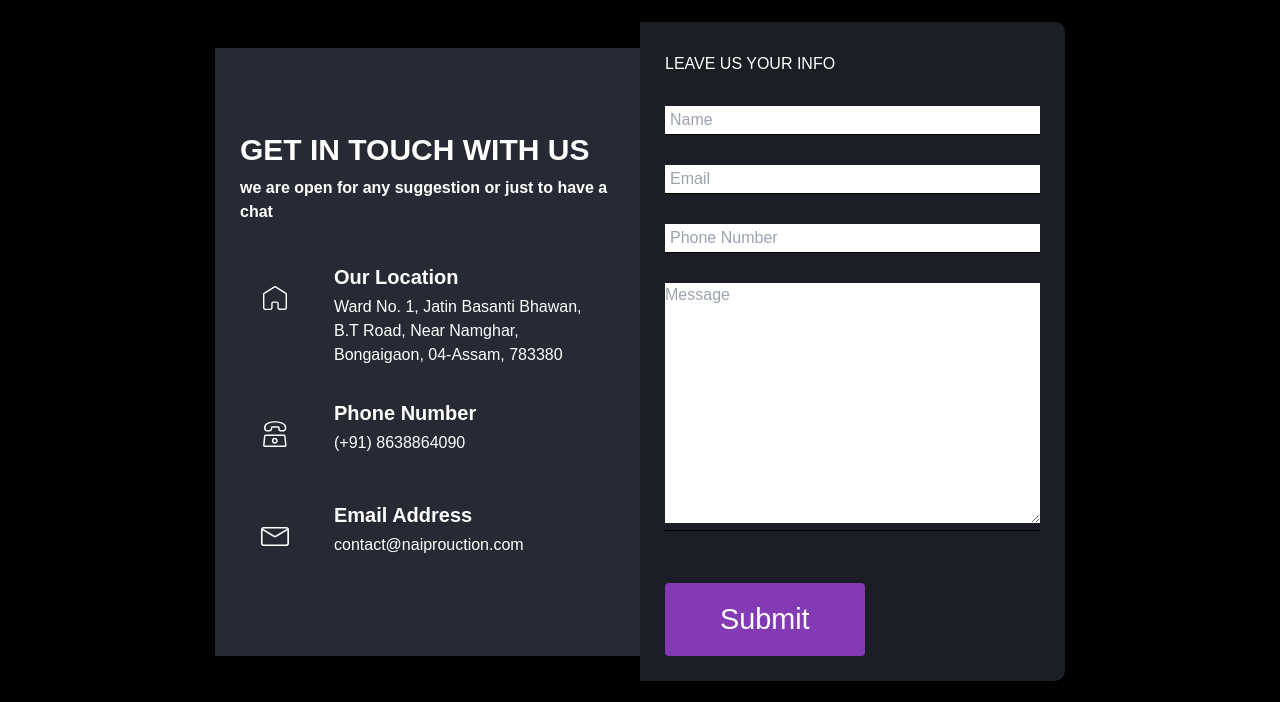
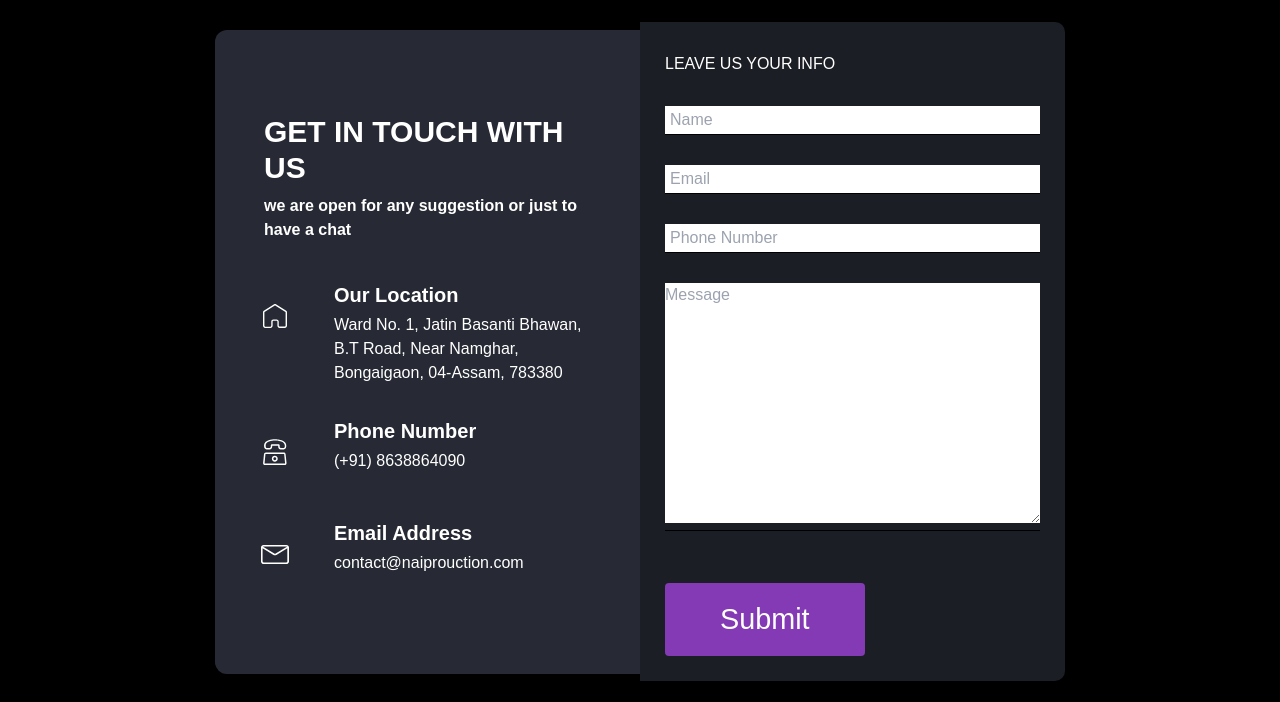
Before and after one commit to Git-Nayanjyoti/NAI-Production-Website, a plain HTML site: page contact.html in a window 1280 px wide. Shown: the part 98-800 px from the top of the page. Drawn offline with nearby package versions, Linux system fonts and the light colour scheme.

Commit message:
fix : margin

```diff
--- a/contact.html
+++ b/contact.html
@@ -39,9 +39,9 @@
 
         <!-- Contact Us Section -->
         <div class="section">
-            <div class="contact-container wrapper">
-                <div class="col-right wrapper">
-                <div class="left-element">
+            <div class="contact-container wrapper ">
+                <div class="col-right wrapper rounded-l-xl">
+                <div class="left-element mx-6">
                     <h3 class="font-bold text-3xl">GET IN TOUCH WITH US</h3>
                     <p class="font-semibold my-2">we are open for any suggestion or just to have a chat</p>
                 </div>
```
